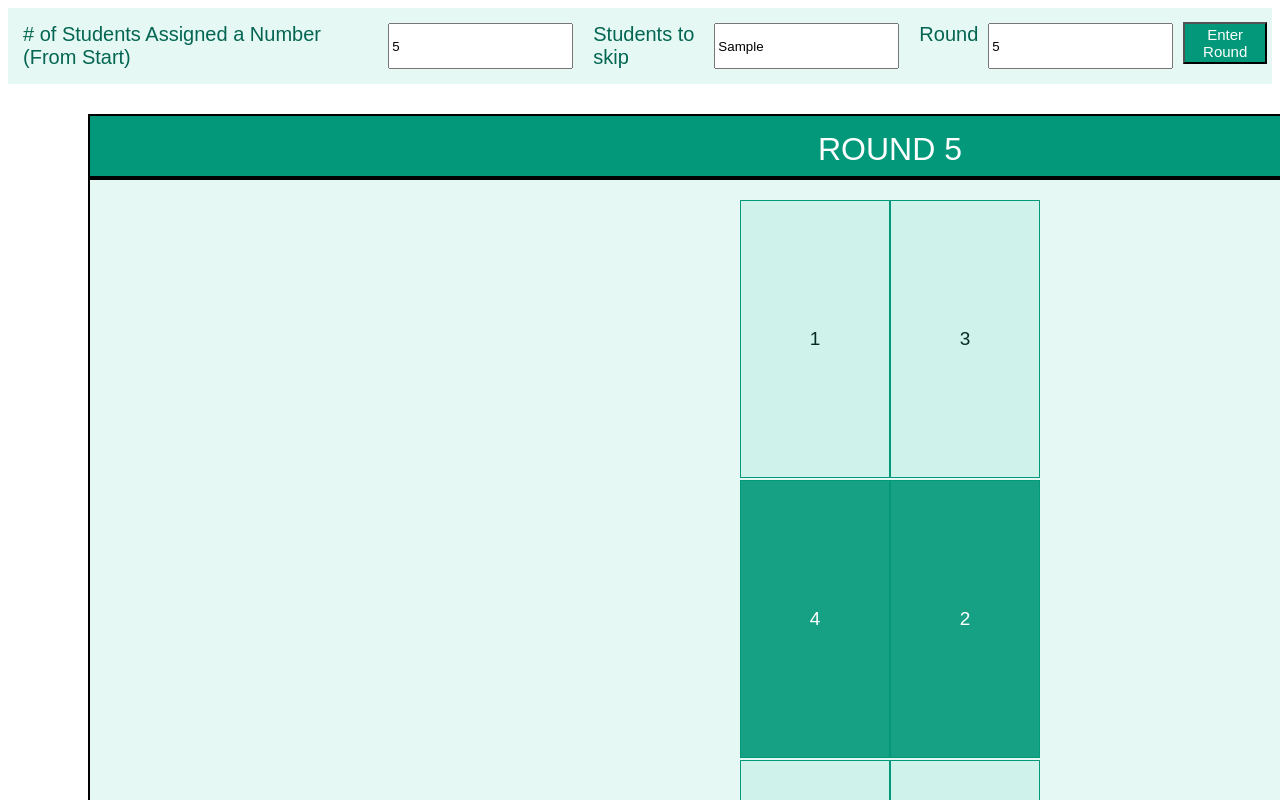
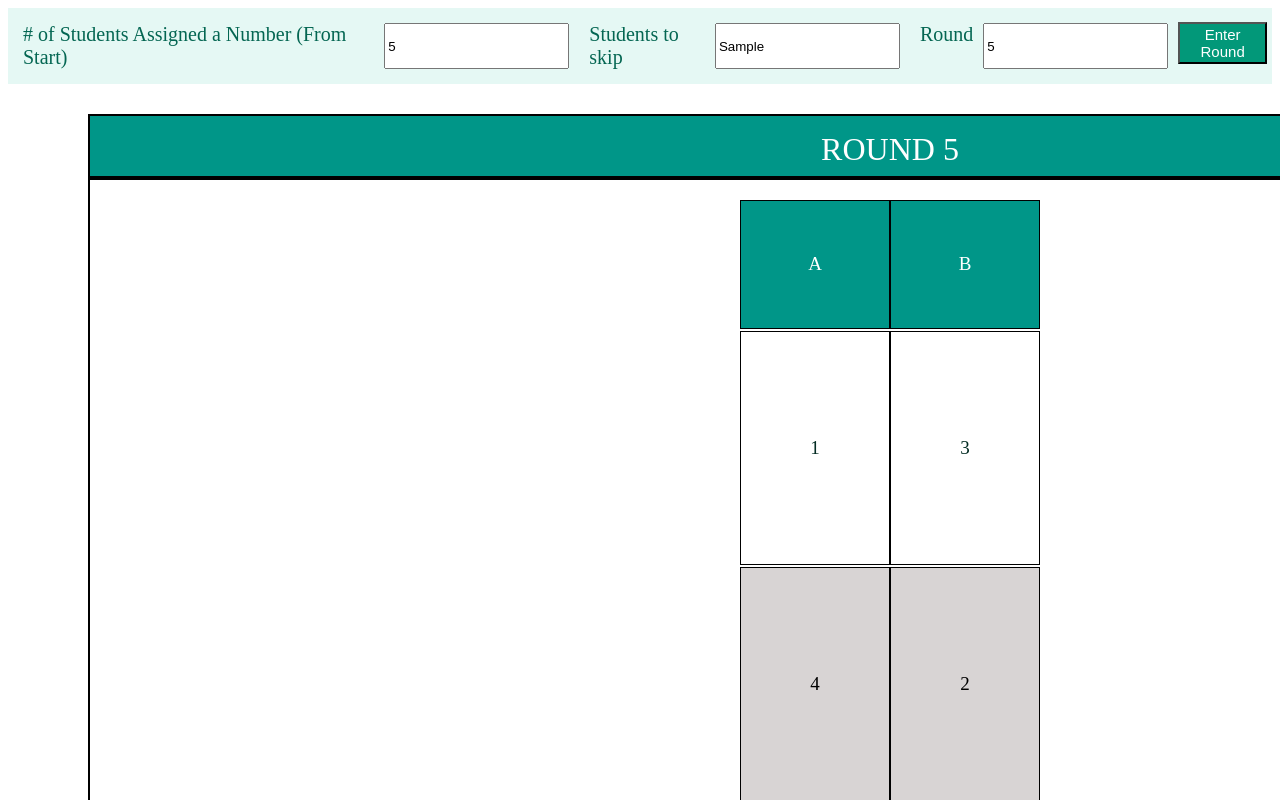
Before and after one commit to tfalba/pin-list-generator, a plain HTML site: page index.html in a window 1280 px wide. Both pictures are taken after typing "5", "Sample", "5" into the empty fields and a click on the button "Enter Round". Shown: the top 800 px of the page. Drawn offline with Linux system fonts and the light colour scheme.

Commit message:
made formatting changes, added header and colors, increased font size so only goes to 44 students for now

```diff
--- a/index.html
+++ b/index.html
@@ -28,11 +28,12 @@
         </form>
     </div>
     <div id="total"></div>
-    <div class="side" id="side-bar">ROUND</div>
+    <div class="side side-bar">ROUND</div>
     <div class="display-container" id="display">
 
         <div class="col" id="col-a">
 
+            <div class="box box-header" id="boxa">A</div>
             <div class="box" id="box1">1</div>
             <div class="box" id="box2">2</div>
             <div class="box" id="box3">3</div>
@@ -57,18 +58,19 @@
             <div class="box" id="box20">20</div>
             <div class="box" id="box21">21</div>
             <div class="box" id="box22">22</div>
-            <div class="box" id="box23">23</div>
+            <!-- <div class="box" id="box23">23</div>
             <div class="box" id="box24">24</div>
-            <div class="box" id="box25">25</div>
+            <div class="box" id="box25">25</div> -->
 
         </div>
         <div class="col" id="col-b">
-            <div class="box" id="box50">50</div>
+            <div class="box box-header" id="boxb">B</div>
+            <!-- <div class="box" id="box50">50</div>
             <div class="box" id="box49">49</div>
             <div class="box" id="box48">48</div>
             <div class="box" id="box47">47</div>
             <div class="box" id="box46">46</div>
-            <div class="box" id="box45">45</div>
+            <div class="box" id="box45">45</div> -->
             <div class="box" id="box44">44</div>
 
             <div class="box" id="box43">43</div>
@@ -91,6 +93,10 @@
             <div class="box" id="box28">28</div>
             <div class="box" id="box27">27</div>
             <div class="box" id="box26">26</div>
+            <div class="box" id="box25">25</div>
+            <div class="box" id="box24">24</div>
+            <div class="box" id="box23">23</div>
+
         </div>
 
 
--- a/main.js
+++ b/main.js
@@ -6,8 +6,10 @@ const numberStudents = document.querySelector('#total-students')
 const round = document.querySelector('#round')
 const form = document.querySelector('#form')
 const display = document.querySelector('#display')
-const sideBar = document.querySelector('#side-bar')
+const sideBar = document.querySelector('.side-bar')
 const dropStudents = document.querySelector('#drop-students')
+const boxA = document.querySelector('#boxa')
+const boxB = document.querySelector('#boxb')
 
 form.addEventListener('submit', function (event) {
   event.preventDefault()
@@ -80,27 +82,16 @@ form.addEventListener('submit', function (event) {
     studentArray1.push(50)
   }
   studentArrays[0] = studentArray1
-  // debugger
-
-  // set totalStudents = finalStudents.length
-  //change out references to studentArray1 to finalStudents
 
   const shifter = totalStudents / 2
   for (let i = 1; i < studentArrays.length; i++) {
-    // studentArrays[i].push(studentArrays[i - 1][studentArrays[i - 1].length - 1])
     studentArrays[i].push(studentArrays[0][0])
     for (let j = 1; j < (totalStudents); j++) {
       if (j < shifter) {
         studentArrays[i].push(studentArrays[i - 1][j + shifter])
-      }
-      else {
+      } else {
         studentArrays[i].push(studentArrays[i - 1][j - shifter + 1])
       }
-
-      // console.log(studentArrays)
-      // console.log(studentArrays[i])
-      // console.log(studentArrays[i][j])
-      // console.log(i)
     }
   }
 
@@ -109,36 +100,50 @@ form.addEventListener('submit', function (event) {
     boxes[i].classList.remove('hideme')
   }
 
-  for (let i = shifter; i < 50 - shifter; i++) {
+  // for (let i = shifter; i < 50 - shifter; i++) {
+
+  for (let i = shifter; i < 44 - shifter; i++) {
     boxes[i].classList.add('hideme')
   }
 
-  for (let i = 50 - shifter; i < 50; i++) {
-    boxes[i].innerHTML = studentArrays[round.value - 1][i - (50 - totalStudents)]
+  // for (let i = 50 - shifter; i < 50; i++) {
+  for (let i = 44 - shifter; i < 44; i++) {
+  //  boxes[i].innerHTML = studentArrays[round.value - 1][i - (50 - totalStudents)]
+    boxes[i].innerHTML = studentArrays[round.value - 1][i - (44 - totalStudents)]
     boxes[i].classList.remove('hideme')
   }
 
-  // change above to go to shifter -- from shifter to 25 set to hideme
-  // then hide from 26 for (50-shifter/2)
-  // close to above but see post it note.
-  // need to have two nested loops each counting by 2.
+  if (round.value === '1' | round.value === '6' | round.value === '11' | round.value === '16' | round.value === '21' | round.value === '26') {
+    sideBar.classList.add('round1')
+    boxA.classList.add('round1')
+    boxB.classList.add('round1')
+  }
+  if (round.value === '2' | round.value === '7' | round.value === '12' | round.value === '17' | round.value === '22' | round.value === '27') {
+    sideBar.classList.add('round2')
+    boxA.classList.add('round2')
+    boxB.classList.add('round2')
+  }
 
-  // for (let i = shifter; i < 50 - shifter - 1; i++) {
-  //   boxes[i].classList.add('hideme')
-  // }
+  if (round.value === '3' | round.value === '8' | round.value === '13' | round.value === '18' | round.value === '23' | round.value === '28') {
+    sideBar.classList.add('round3')
+    boxA.classList.add('round3')
+    boxB.classList.add('round3')
+  }
+  if (round.value === '4' | round.value === '9' | round.value === '14' | round.value === '19' | round.value === '24') {
+    sideBar.classList.add('round4')
+    boxA.classList.add('round4')
+    boxB.classList.add('round4')
+  }
+  if (round.value === '5' | round.value === '10' | round.value === '15' | round.value === '20' | round.value === '25') {
+    sideBar.classList.add('round5')
+    boxA.classList.add('round5')
+    boxB.classList.add('round5')
+  }
 
-  if (round.value === '1' | round.value === '6' | round.value === '11' | round.value === '16') {
-    display.classList.add('round1')
-  }
-  if (round.value === '2' | round.value === '7' | round.value === '12' | round.value === '17') {
-    display.classList.add('round2')
-  }
+
   sideBar.innerHTML = `ROUND ${round.value}`
   console.log(studentArrays[3])
 })
-
-// //   form.classList.add('hideme')  -- use this as a way to shift content of the page.
-// //    could add a varname.classList.remove('hideme') to whatever was in background
 
 const box1 = document.querySelector('#box1')
 const box2 = document.querySelector('#box2')
@@ -184,14 +189,20 @@ const box41 = document.querySelector('#box41')
 const box42 = document.querySelector('#box42')
 const box43 = document.querySelector('#box43')
 const box44 = document.querySelector('#box44')
-const box45 = document.querySelector('#box45')
-const box46 = document.querySelector('#box46')
-const box47 = document.querySelector('#box47')
-const box48 = document.querySelector('#box48')
-const box49 = document.querySelector('#box49')
-const box50 = document.querySelector('#box50')
-const boxes = [box1, box2, box3, box4, box5,
-  box6, box7, box8, box9, box10,
-  box11, box12, box13, box14, box15, box16, box17, box18, box19, box20, box21, box22, box23, box24,
-  box25, box26, box27, box28, box29, box30, box31, box32, box33, box34, box35, box36, box37, box38,
-  box39, box40, box41, box42, box43, box44, box45, box46, box47, box48, box49, box50]
+// const box45 = document.querySelector('#box45')
+// const box46 = document.querySelector('#box46')
+// const box47 = document.querySelector('#box47')
+// const box48 = document.querySelector('#box48')
+// const box49 = document.querySelector('#box49')
+// const box50 = document.querySelector('#box50')
+// const boxes = [box1, box2, box3, box4, box5,
+//   box6, box7, box8, box9, box10,
+//   box11, box12, box13, box14, box15, box16, box17, box18, box19, box20, box21, box22, box23, box24,
+//   box25, box26, box27, box28, box29, box30, box31, box32, box33, box34, box35, box36, box37, box38,
+//   box39, box40, box41, box42, box43, box44, box45, box46, box47, box48, box49, box50]
+
+  const boxes = [box1, box2, box3, box4, box5,
+    box6, box7, box8, box9, box10,
+    box11, box12, box13, box14, box15, box16, box17, box18, box19, box20, box21, box22, box23, box24,
+    box25, box26, box27, box28, box29, box30, box31, box32, box33, box34, box35, box36, box37, box38,
+    box39, box40, box41, box42, box43, box44]
--- a/style.css
+++ b/style.css
@@ -1,5 +1,5 @@
 body {
-    font-family: "IBM Plex Sans", sans-serif;
+    font-family: futura;
 
 }
 
@@ -14,7 +14,7 @@ body {
     margin: 0px 30px 30px 80px;
     border: 2px solid black;
     padding: 20px 0 20px 0;
-    background-color:#55cfb626;
+    background-color:#ffffff;
 }
 .field {
     display: flex;
@@ -35,37 +35,46 @@ body {
     color: black;
     font-family: serif;
     font-family: "IBM Plex Sans", sans-serif;
+    font-family: futura;
     align-items: center;
     justify-content: space-around;
     flex-basis: 15px;
     height: 100%;
-    flex-grow: 1;
+    flex-grow: 2;
     flex-shrink: 1;
     padding: 3px;
     margin-bottom: 2px;
     border: solid 1px  #029879;
+    border: solid 1px black;
+ }
+
+ .box-header {
+     color: white;
+     background-color: #029879;
+     flex-grow:1;
  }
 
 #box1, #box3, #box5, #box7,
 #box9, #box11, #box13, #box15,
-#box17, #box19, #box21, #box23,
-#box25, #box26, #box28, #box30,
+#box17, #box19, #box21, #box24,
+#box26, #box28, #box30,
 #box32, #box34, #box36, #box38,
 #box40, #box42, #box44, #box46,
 #box48, #box50 {
     background-color:#55cfb626;
+    background-color: white;
     color: #032c23;
 
 }
 
 #box2, #box4, #box6, #box8,
 #box10, #box12, #box14, #box16,
-#box18, #box20, #box22, #box24,
+#box18, #box20, #box22, #box23, #box25,
 #box27, #box29, #box31, #box33,
 #box35, #box37, #box39, #box41,
 #box43, #box45, #box47, #box49 {
     background-color: #029879e8;
-    color: white;
+    background-color: rgb(216, 212, 212);
 }
 
 button {
@@ -75,7 +84,7 @@ button {
     font-size: 15px;
     margin-top: 9px;
 }
-#side-bar {
+.side-bar {
     display: flex;
     flex-direction: row;
     width: 1600px;
@@ -119,23 +128,23 @@ label {
     font-size: 20px;
     padding-right: 10px;
 }
-/*
+
 .round1 {
-    background-color: orange;
+    background-color: #673ab7
 }
 
 .round2 {
-    background-color: blue;
+    background-color:#0780e1;
 }
 
 .round3 {
-    background-color: red;
+    background-color: #d0352a;
 }
 
 .round4 {
-    background-color: yellow;
+    background-color:#ff7900;
 }
 
 .round5 {
-    background-color: teal;
-} */
+    background-color: #009688;
+}
```
